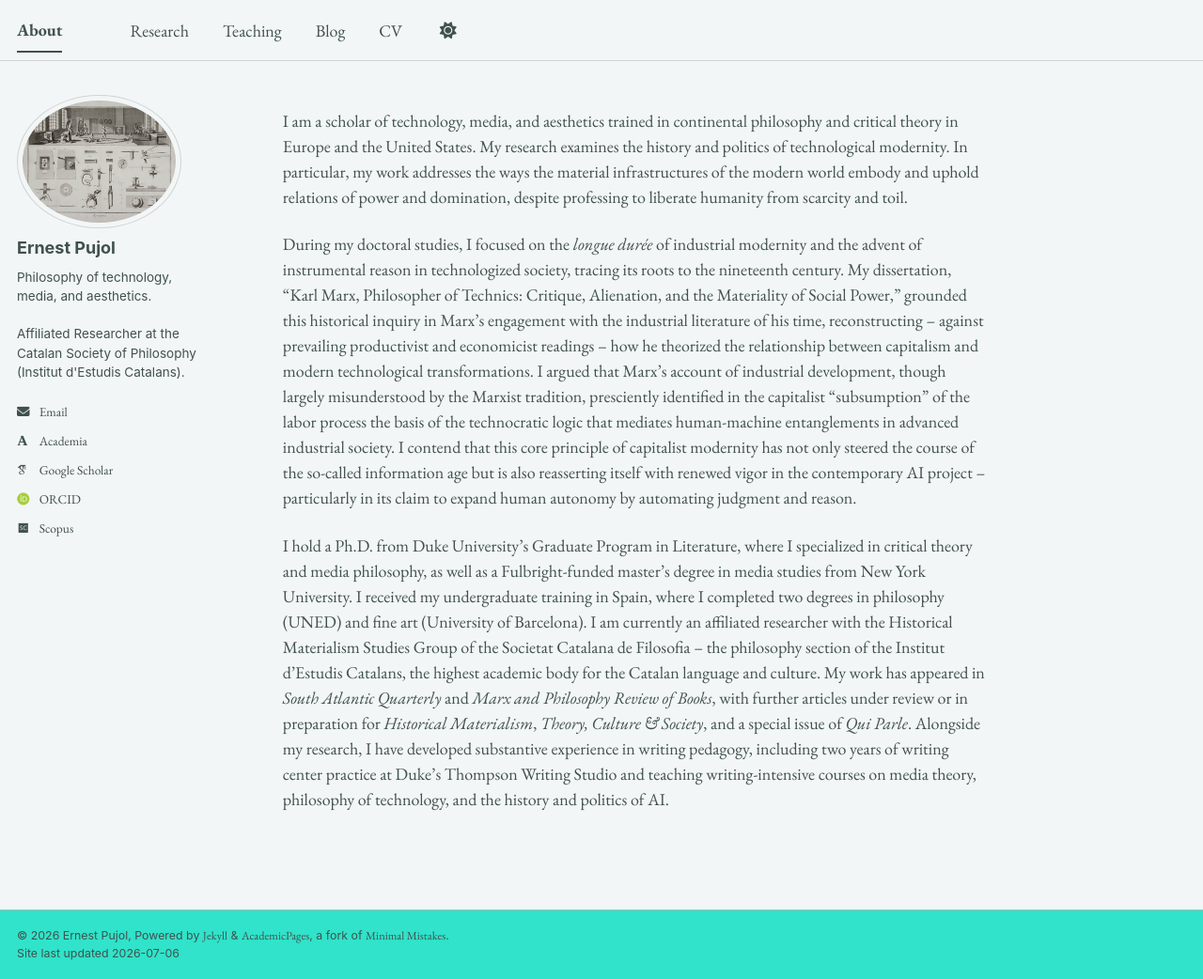
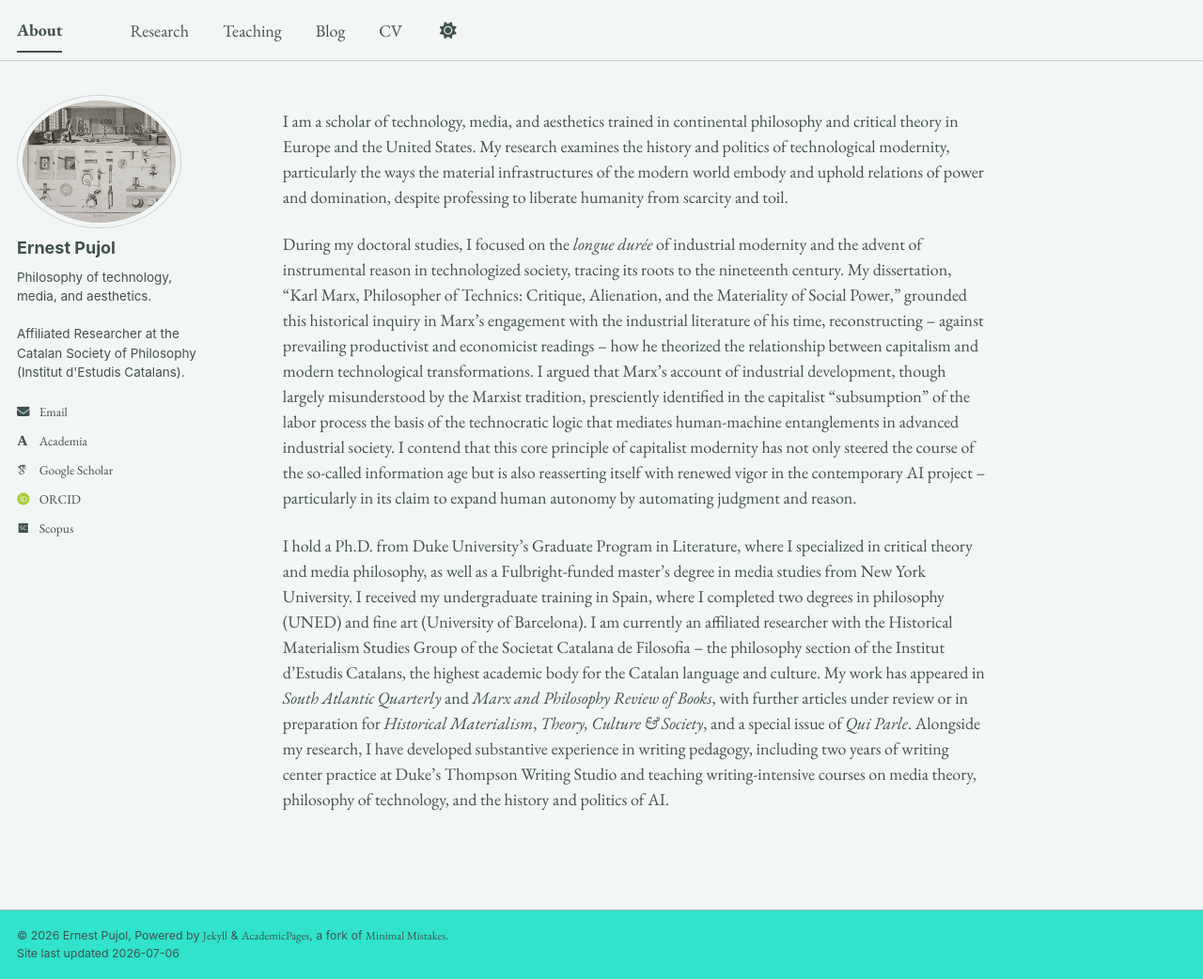
Before and after one commit to epujol90/epujol90.github.io, a Jekyll site: the page built from _pages/about.md, in a window 1280 px wide and 1042 px high. Shown: the whole window at 94% size. Built offline with Jekyll 4.4.1, drawn with Linux system fonts in a browser that asks for light colours; some web fonts are replaced; a script bundle is joined from its source files by our own code; library files that are not in the unit come from our copies.

Commit message:
Update about.md

```diff
--- a/_pages/about.md
+++ b/_pages/about.md
@@ -6,7 +6,7 @@ redirect_from:
   - /about/
   - /about.html
 ---
-I am a scholar of technology, media, and aesthetics trained in continental philosophy and critical theory in Europe and the United States. My research examines the history and politics of technological modernity. In particular, my work addresses the ways the material infrastructures of the modern world embody and uphold relations of power and domination, despite professing to liberate humanity from scarcity and toil.
+I am a scholar of technology, media, and aesthetics trained in continental philosophy and critical theory in Europe and the United States. My research examines the history and politics of technological modernity, particularly the ways the material infrastructures of the modern world embody and uphold relations of power and domination, despite professing to liberate humanity from scarcity and toil.
 
 During my doctoral studies, I focused on the _longue durée_ of industrial modernity and the advent of instrumental reason in technologized society, tracing its roots to the nineteenth century. My dissertation, “Karl Marx, Philosopher of Technics: Critique, Alienation, and the Materiality of Social Power,” grounded this historical inquiry in Marx’s engagement with the industrial literature of his time, reconstructing -- against prevailing productivist and economicist readings -- how he theorized the relationship between capitalism and modern technological transformations. I argued that Marx’s account of industrial development, though largely misunderstood by the Marxist tradition, presciently identified in the capitalist "subsumption" of the labor process the basis of the technocratic logic that mediates human-machine entanglements in advanced industrial society. I contend that this core principle of capitalist modernity has not only steered the course of the so-called information age but is also reasserting itself with renewed vigor in the contemporary AI project -- particularly in its claim to expand human autonomy by automating judgment and reason.
 
```
